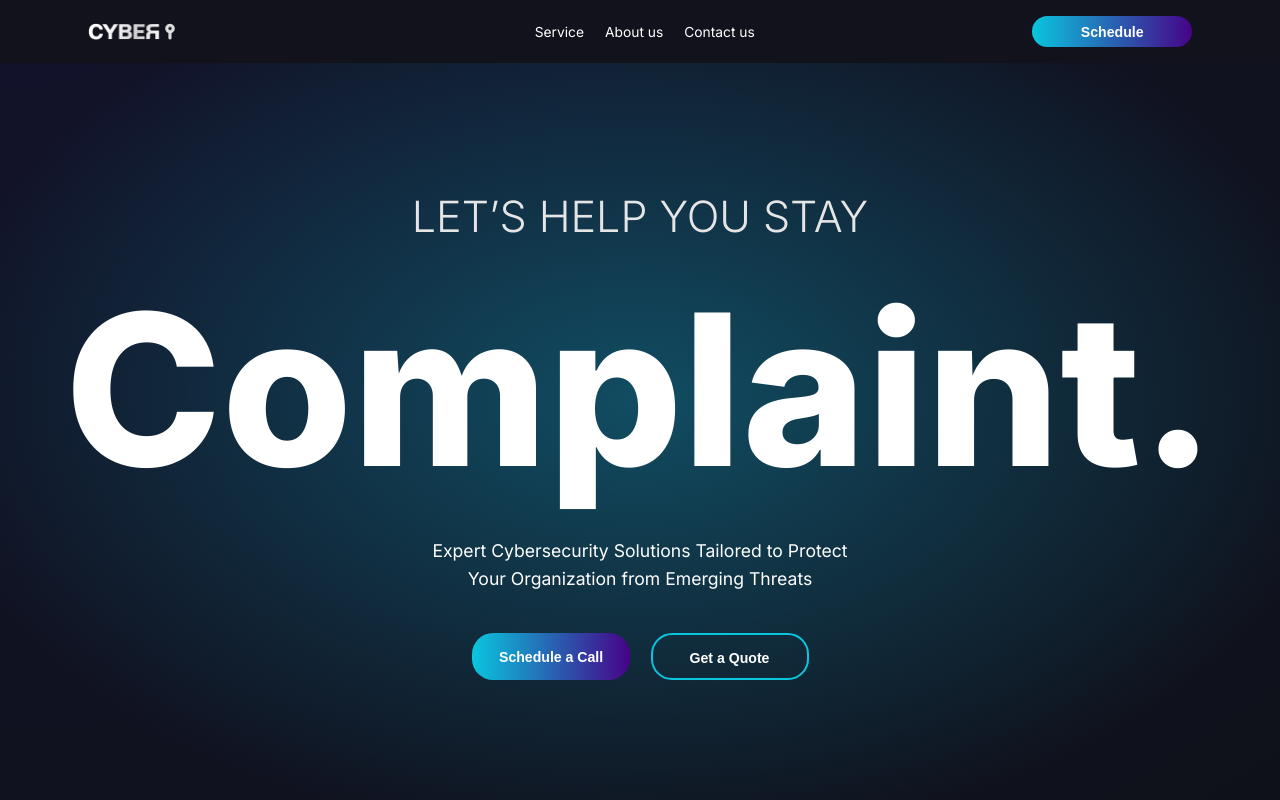
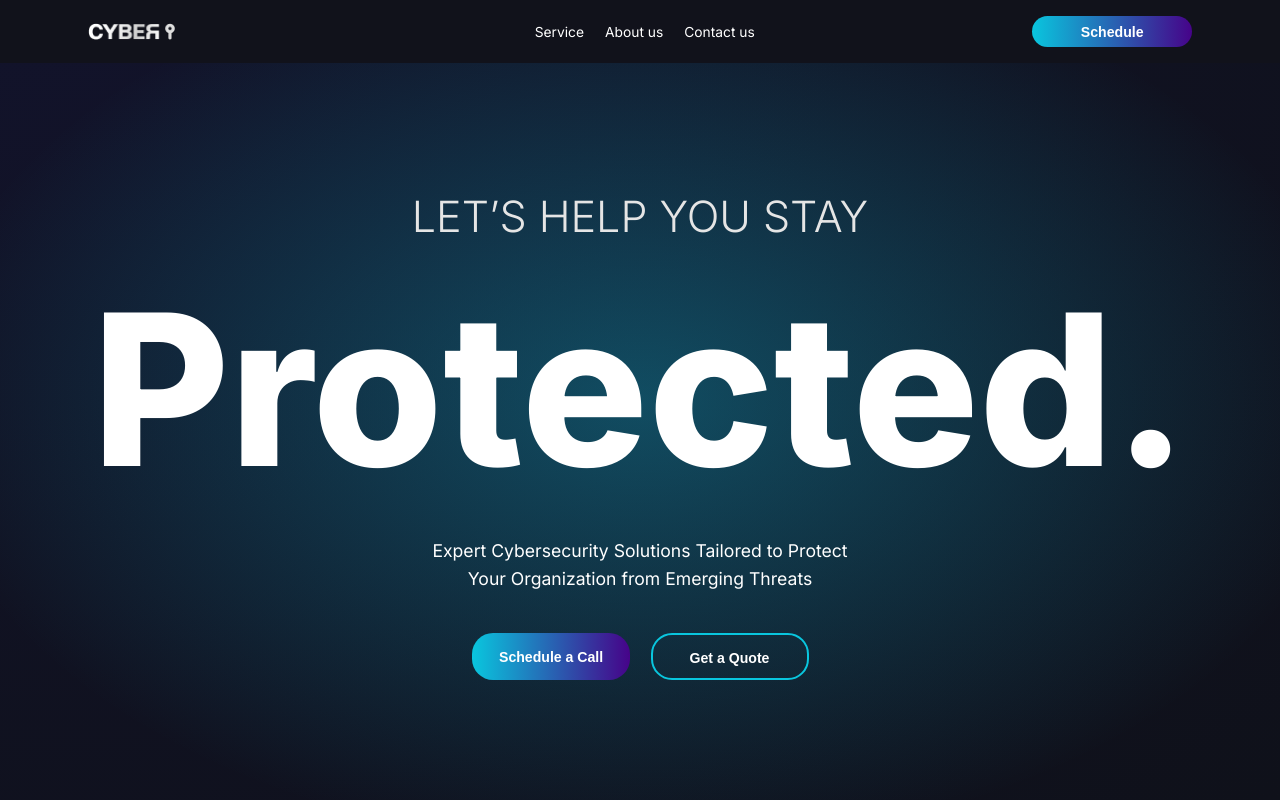
Before and after one commit to estheroluwabuyi/cyberposture, a React (Vite) app: page /home in a window 1280 px wide. Built offline with nearby package versions, Linux system fonts and the light colour scheme.

Commit message:
Fix animation delay

```diff
--- a/src/index.css
+++ b/src/index.css
@@ -208,7 +208,7 @@ img {
   position: relative;
   top: 0;
   animation: slide 7s steps(3) infinite;
-  animation-delay: 5s;
+  animation-delay: 3s;
 }
 
 .hero-dynamic-texts li span {
```
